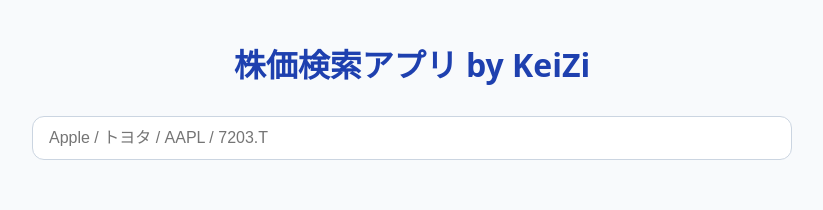
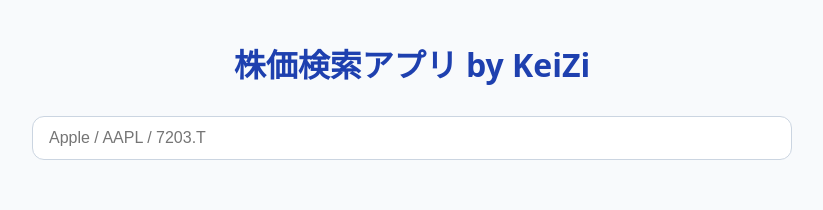
Before and after one commit to KeiZiissyukarosu/web-programming-assignment, a React (Vite) app: page / in a window 1280 px wide. Shown: the top 210 px of the page, without its empty margins (228-1051 px from the left). Built offline with nearby package versions, Linux system fonts and the light colour scheme; what chartjs-chart-financial would draw is missing.

Commit message:
検索ボックス内変更

```diff
--- a/src/App.tsx
+++ b/src/App.tsx
@@ -193,7 +193,7 @@ function App() {
 
       <input
         value={keyword}
-        placeholder="Apple / トヨタ / AAPL / 7203.T"
+        placeholder="Apple / AAPL / 7203.T"
         onChange={(e) => {
           setKeyword(e.target.value)
           fetchSuggestions(e.target.value)
```
